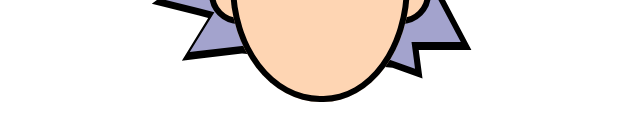
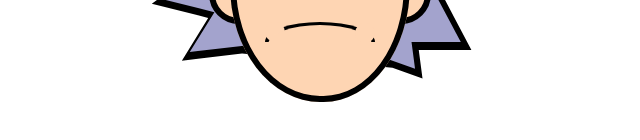
Before and after one commit to jeihcio/rick-css, a plain HTML site: page index.html in a window 1280 px wide. Shown: the part 476-616 px from the top of the page, 310-950 px from the left. Drawn offline with Linux system fonts and the light colour scheme.

Commit message:
Definindo a boca

```diff
--- a/css/style.scss
+++ b/css/style.scss
@@ -224,10 +224,37 @@ body {
                 }
             }
             .mouth {
-                background-color: green;
                 width: 100%;
                 height: 20px;
-                visibility: hidden;
+                display: flex;
+                justify-content: center;
+                overflow: hidden;
+                margin-top: 25px;
+                .internal {
+                    background: $color-border;
+                    width: 110px;
+                    height: 40px;
+                    border-radius: 50%;
+                    div:nth-child(1),
+                    div:nth-child(3) {
+                        background-color: $skin-color;
+                        width: 20px;
+                        height: 20px;
+                        border-radius: 50%;
+                    }
+                    div:nth-child(3) {
+                        margin-left: 90px;
+                        margin-top: -42px;
+                    }
+                    div:nth-child(2) {
+                        background-color: $skin-color;
+                        width: 104px;
+                        height: 40px;
+                        margin-left: 3px;
+                        margin-top: -17px;
+                        border-radius: 50%;
+                    }
+                }
             }
         }
         .top {
--- a/index.html
+++ b/index.html
@@ -52,7 +52,13 @@
                     <div class="nose"></div>
                     <div class="darkCircles darkCircles-2"></div>
                 </div>
-                <div class="mouth"></div>
+                <div class="mouth">
+                    <div class="internal">
+                        <div></div>
+                        <div></div>
+                        <div></div>
+                    </div>
+                </div>
             </div>
         </div>
     </div>
```
Also changed, not shown: css/style.css.
